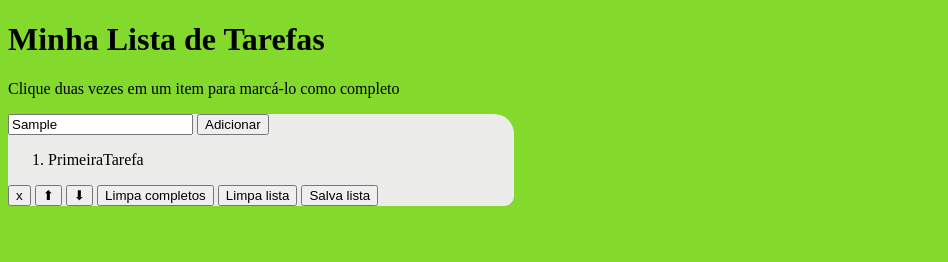
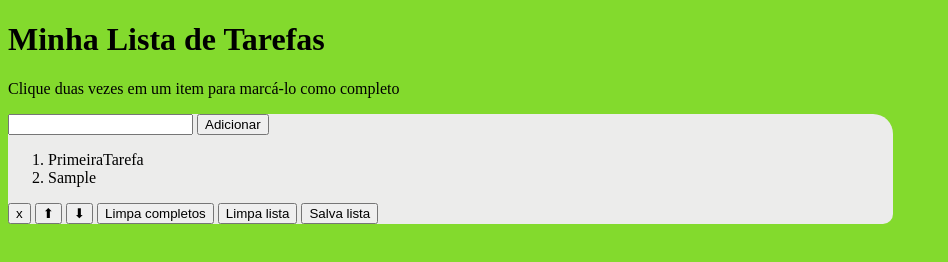
Before and after one commit to tryber/sd-08-project-todo-list, a plain HTML site: page index.html in a window 1280 px wide. Both pictures are taken after typing "Sample" into the empty fields and a click on the button "Adicionar". Shown: the whole page, without its empty margins (0-948 px from the left). Drawn offline with Linux system fonts and the light colour scheme.

Commit message:
separando funções dos arquivos

```diff
--- a/index.html
+++ b/index.html
@@ -19,7 +19,7 @@
   <div id="divGrande">
       <div>
 
-        <input type="sua tarefa aqui " id="texto-tarefa">
+        <input type="text " id="texto-tarefa">
         <button type="button" id="criar-tarefa">Adicionar</button>
 
       </div>
--- a/script.js
+++ b/script.js
@@ -0,0 +1,20 @@
+
+  let inputSEl = document.getElementById("texto-tarefa");
+  let olsel = document.getElementById("lista-tarefas");
+  let btnsel = document.getElementById("criar-tarefa");
+
+
+
+  btnsel.addEventListener("click", nvtarefa);
+
+  function nvtarefa() {
+    let objcria =document.createElement('li')
+    let container = inputSEl.value;
+    if (container =="") {
+      alert('Insira um valor');
+    }
+      else {
+    objcria.textContent =container;
+    olsel.appendChild(objcria);
+    inputSEl.value = '';}
+    }
--- a/style.css
+++ b/style.css
@@ -5,7 +5,7 @@ body{
 #divGrande{
   background-color: rgb(236, 236, 235);
   display: block;
-  width: 40%;
+  width: 70%;
   height: auto;
   border-radius: 10px 20px;
 
```
